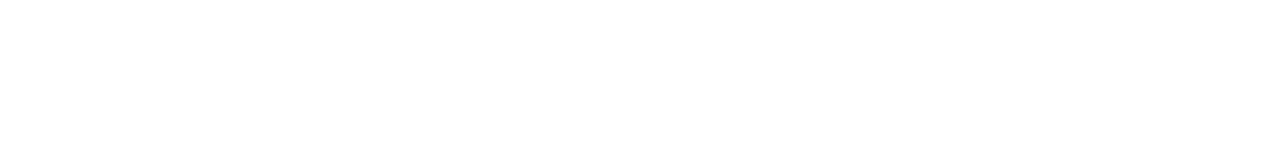
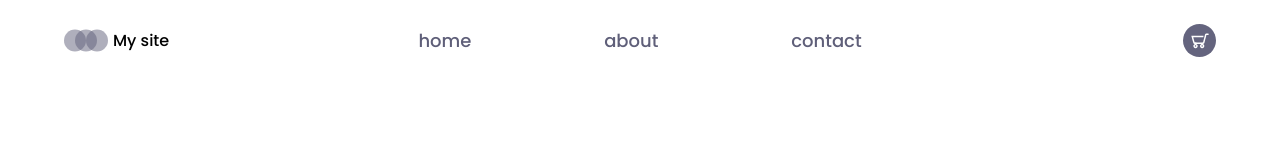
Before and after one commit to abusamrah2005/Web-Design, a plain HTML site: page 1/index.html in a window 1280 px wide. Drawn offline with Linux system fonts and the light colour scheme.

Commit message:
add codes

```diff
--- a/1/index.html
+++ b/1/index.html
@@ -13,8 +13,20 @@
   <body>
     <header>
       <div class="logo-container">
-        <img src="" alt="" />
+        <img src="img/logo.svg" alt="Logo" />
+        <h4 class="logo">My site</h4>
+      </div>
+      <nav>
+        <ul class="nav-links">
+          <li><a class="nav-link" href="#">home</a></li>
+          <li><a class="nav-link" href="#">about</a></li>
+          <li><a class="nav-link" href="#">contact</a></li>
+        </ul>
+      </nav>
+      <div class="cart">
+        <img src="img/cart.svg" alt="" />
       </div>
     </header>
+    <main></main>
   </body>
 </html>
--- a/1/style.css
+++ b/1/style.css
@@ -7,3 +7,46 @@
 body {
   font-family: 'Poppins', sans-serif;
 }
+
+header {
+  display: flex;
+  width: 90%;
+  height: 10vh;
+  margin: auto;
+  align-items: center;
+}
+
+.logo-container {
+  /* background-color: lightblue; */
+  flex: 1;
+}
+
+.logo-container,
+.nav-links,
+.cart {
+  display: flex;
+}
+
+.logo {
+  font-weight: 400;
+  margin: 5px;
+}
+
+nav {
+  /* background-color: lightcoral; */
+  flex: 2;
+}
+.nav-links {
+  justify-content: space-around;
+  list-style: none;
+}
+.nav-link {
+  color: #5f5f79;
+  font-size: 18px;
+  text-decoration: none;
+}
+.cart {
+  /* background-color: lightgray; */
+  flex: 1;
+  justify-content: flex-end;
+}
```
